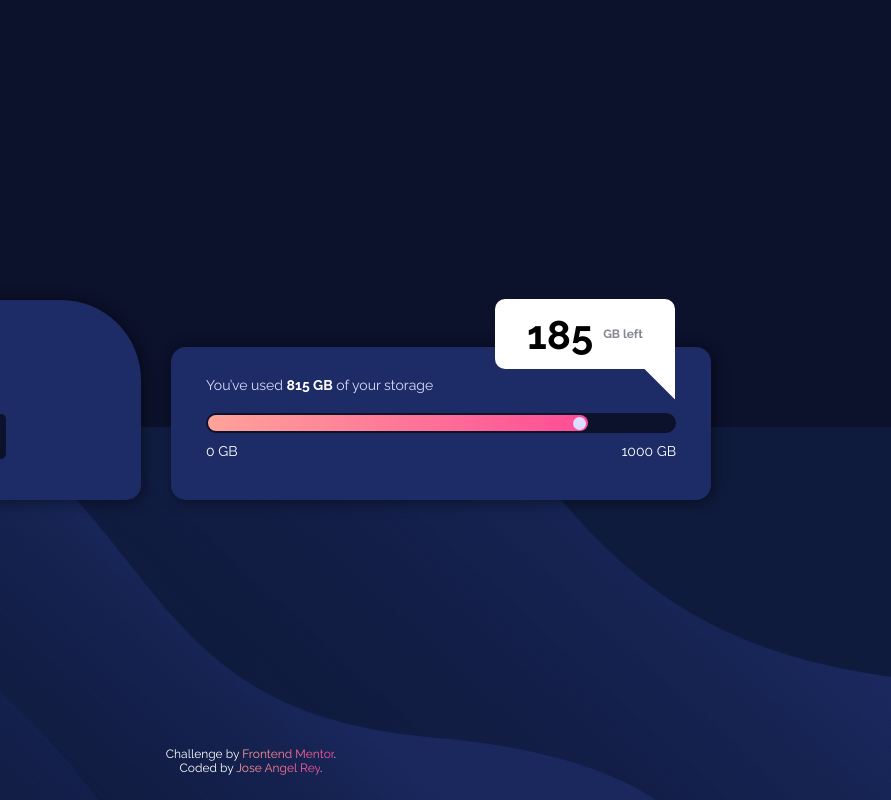
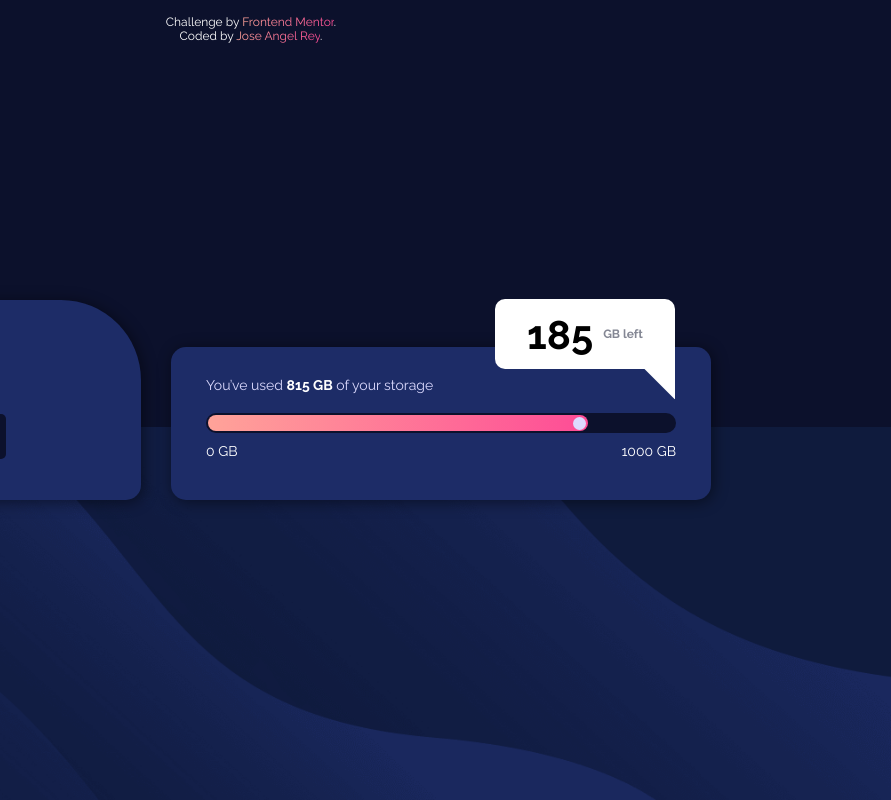
Before and after one commit to Jose-Angel-Rey/Fylo-data-storage-component, a plain HTML site: page index.html in a window 1280 px wide. Shown: the full height of the page, 389-1280 px from the left. Drawn offline with Linux system fonts and the light colour scheme.

Commit message:
Update style.css

```diff
--- a/style.css
+++ b/style.css
@@ -9,7 +9,7 @@ Gmail: dev.joseangel.rey@gmail.com */
 }
 .attribution {
   position: absolute;
-  bottom: 25px;
+  top: 15px;
   font-size: 12px;
   text-align: center;
   color: #fff;
@@ -156,6 +156,10 @@ body {
   color: hsl(229, 7%, 55%);
 }
 @media screen and (min-width: 768px) {
+  .attribution{
+  bottom: 25px;
+  }
+
   body {
     background-position: bottom;
     background-size: 100%;
```
